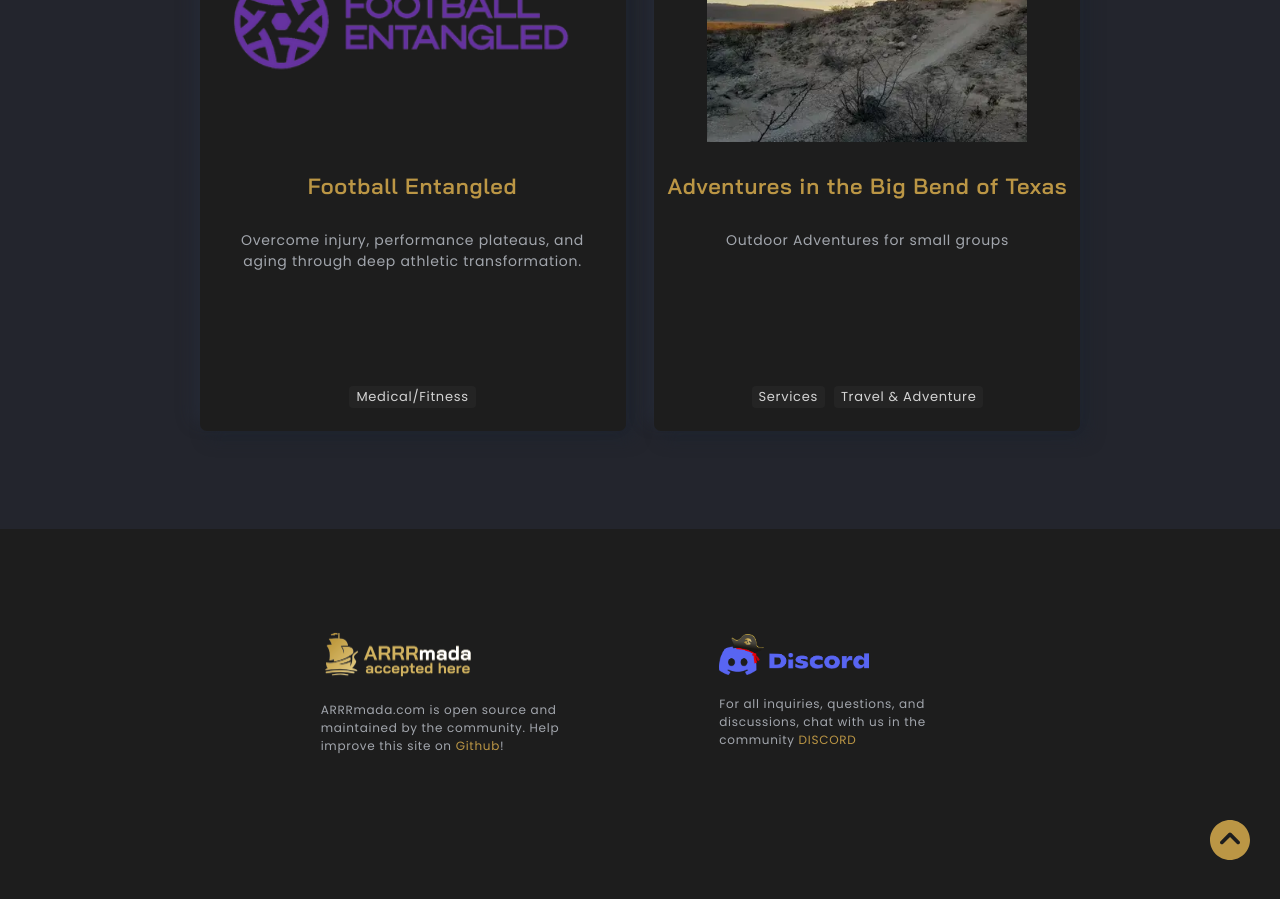
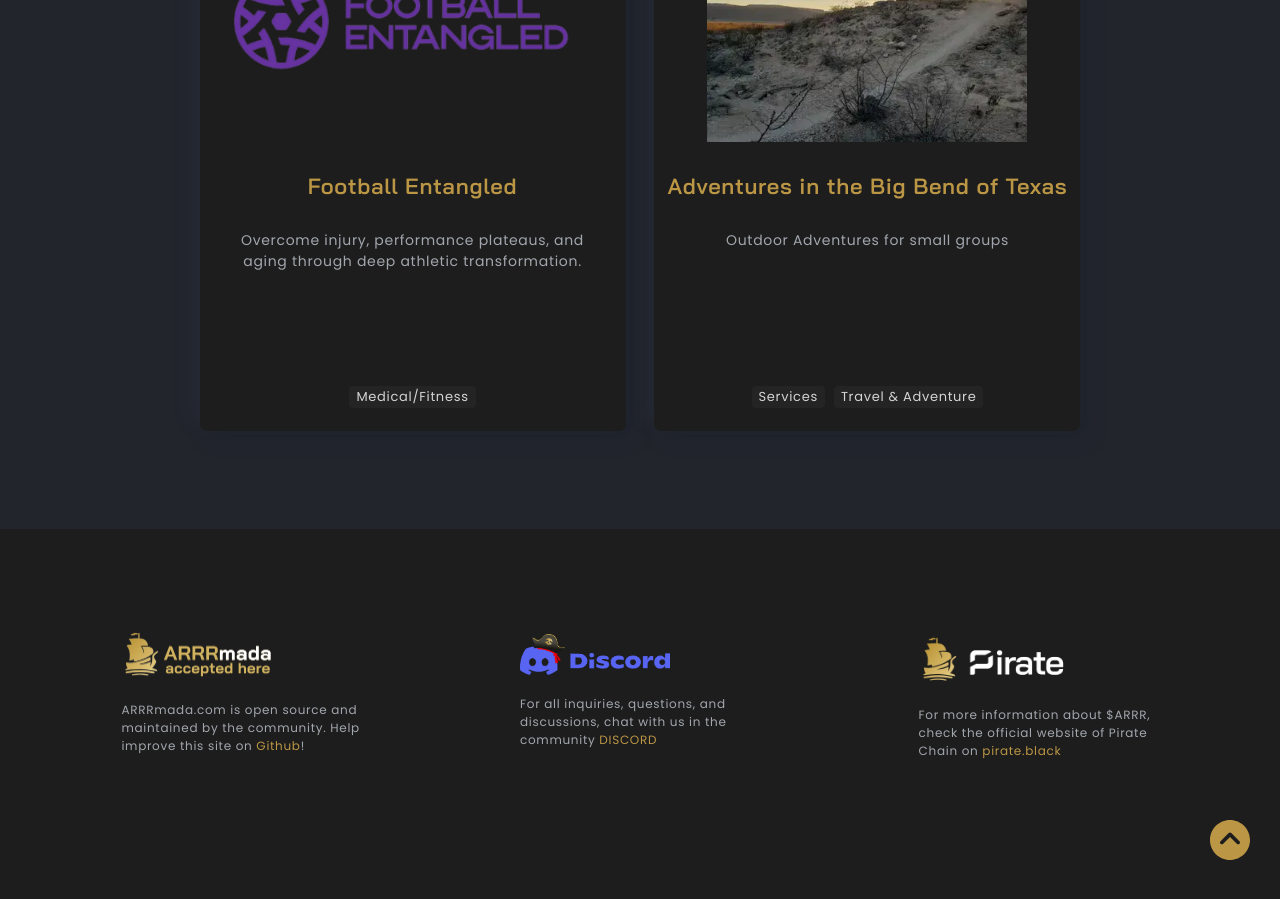
Before and after one commit to ARRRmada/ARRRmada.com, a Jekyll site: the page built from index.html, in a window 1280 px wide and 900 px high, scrolled down 44403 px. Built offline with Jekyll 4.4.1, drawn with Linux system fonts in a browser that asks for light colours.

Commit message:
Update footer.html
Add pirate.black link

```diff
--- a/_includes/footer.html
+++ b/_includes/footer.html
@@ -11,5 +11,9 @@
     <img class="discord" src="{{ site.baseurl }}/assets/img/site/discord-pirate.png" />
     <p>For all inquiries, questions, and discussions, chat with us in the community <a href="https://pirate.black/discord" target="_blank">DISCORD</a></p>
   </div>
+   <div>
+    <img class="discord" src="{{ site.baseurl }}/assets/img/logo/Pirate_Logo_WG.png" />
+    <p>For more information about $ARRR, check the official website of Pirate Chain on <a href="https://pirate.black/" target="_blank">pirate.black</a></p>
+  </div>
 </footer>
 <a href="#" id="return-to-top" title="Go to top"></a>
```
